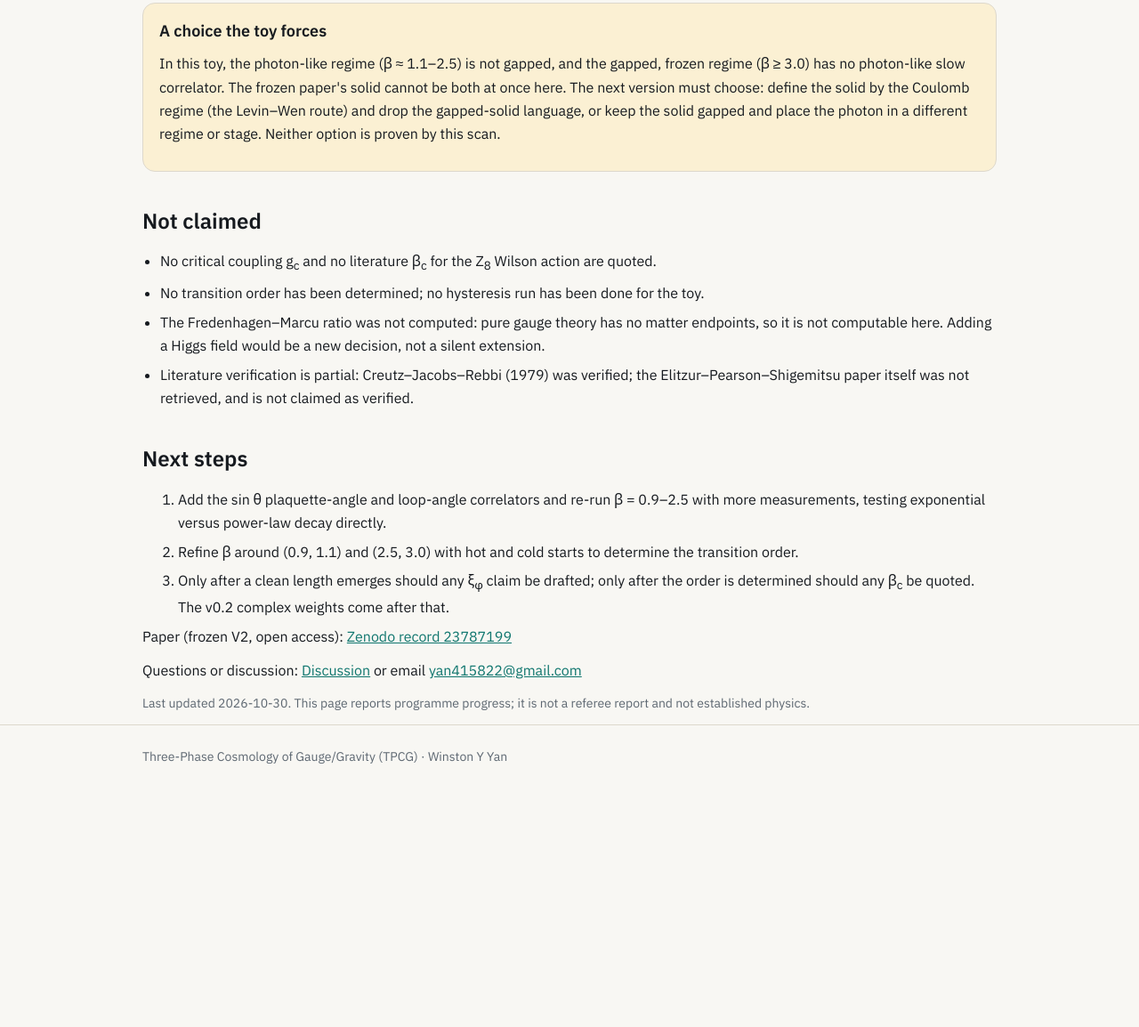
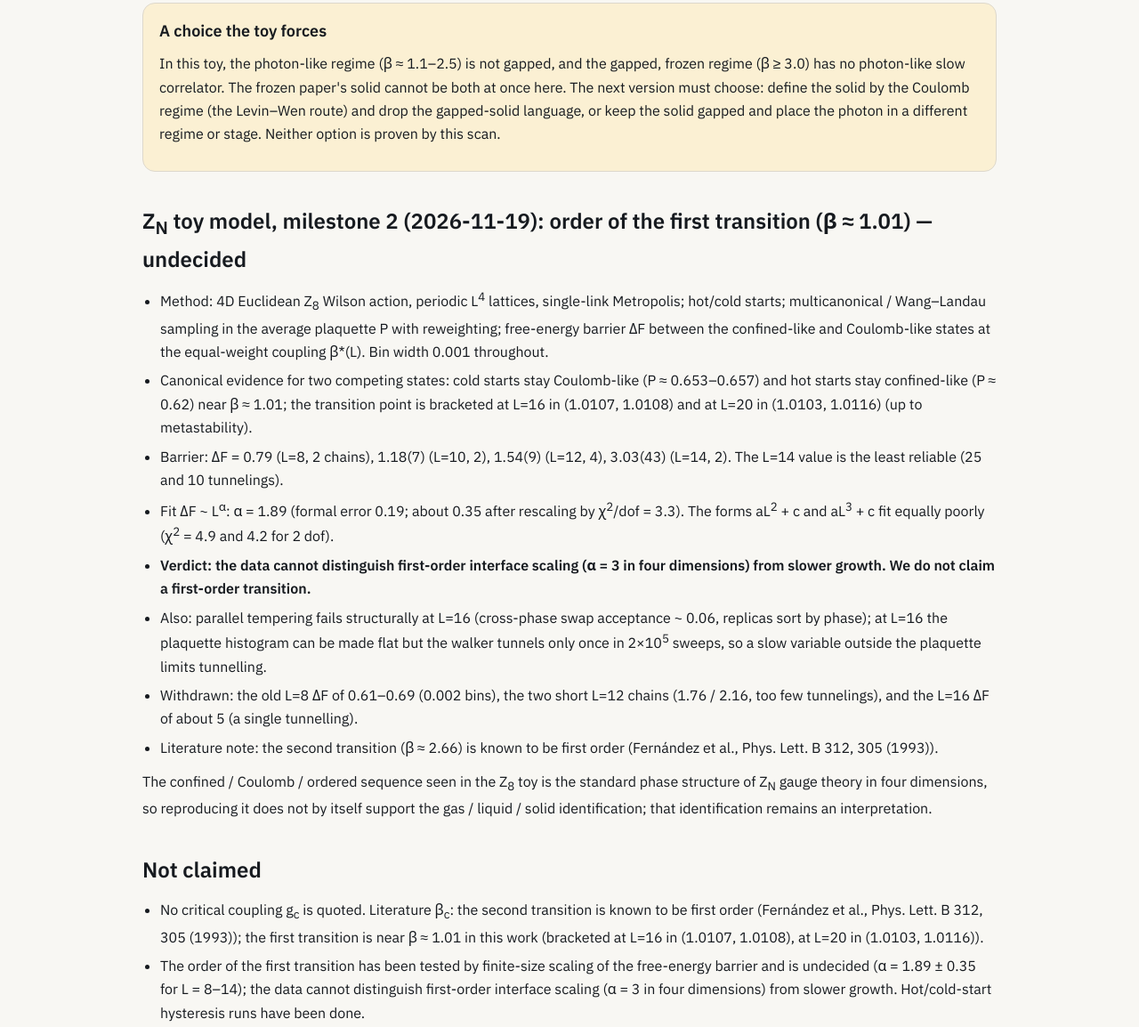
Before and after one commit to wyan66-art/tpcg, a plain HTML site: page progress.html in a window 1280 px wide. Shown: the part 1791-2945 px from the top of the page at 89% size. Before the commit the page ends 2689 px from the top, so only its background shows below. Drawn offline with Linux system fonts and the light colour scheme.

Commit message:
Progress: add Z8 milestone 2 (first-transition order undecided), update Not claimed, 2026-11-20

```diff
--- a/progress.html
+++ b/progress.html
@@ -105,12 +105,25 @@ footer{border-top:1px solid var(--line);padding:24px 0;color:var(--muted);font-s
     <p><span class="en">In this toy, the photon-like regime (β ≈ 1.1–2.5) is not gapped, and the gapped, frozen regime (β ≥ 3.0) has no photon-like slow correlator. The frozen paper's solid cannot be both at once here. The next version must choose: define the solid by the Coulomb regime (the Levin–Wen route) and drop the gapped-solid language, or keep the solid gapped and place the photon in a different regime or stage. Neither option is proven by this scan.</span><span class="zh">在这个 toy 里，光子型区间（β ≈ 1.1–2.5）不 gapped，而 gapped 的冻结区间（β ≥ 3.0）又没有光子型慢关联子。冻结论文里的固相在这里不能同时是两者。下一版必须二选一：按 Levin–Wen 路线用 Coulomb 相定义固相、放弃 gapped 固相的说法，或者固相保持 gapped、光子放另一个区间或阶段。这次扫描没有证明其中任何一个。</span></p>
   </div>
 
+  <h2><span class="en">Z<sub>N</sub> toy model, milestone 2 (2026-11-19): order of the first transition (β ≈ 1.01) — undecided</span><span class="zh">Z<sub>N</sub> 玩具模型，里程碑 2（2026-11-19）：第一个转变（β ≈ 1.01）的级数——未定</span></h2>
+  <ul>
+    <li><span class="en">Method: 4D Euclidean Z<sub>8</sub> Wilson action, periodic L<sup>4</sup> lattices, single-link Metropolis; hot/cold starts; multicanonical / Wang–Landau sampling in the average plaquette P with reweighting; free-energy barrier ΔF between the confined-like and Coulomb-like states at the equal-weight coupling β*(L). Bin width 0.001 throughout.</span><span class="zh">方法：4D 欧氏 Z<sub>8</sub> Wilson 作用量，周期 L<sup>4</sup>，单链 Metropolis；冷/热启动；在平均 plaquette P 上做多正则/Wang–Landau 抽样并重加权；在两相权重相等的 β*(L) 处取禁闭相与库仑相之间的自由能垒 ΔF。bin 宽统一为 0.001。</span></li>
+    <li><span class="en">Canonical evidence for two competing states: cold starts stay Coulomb-like (P ≈ 0.653–0.657) and hot starts stay confined-like (P ≈ 0.62) near β ≈ 1.01; the transition point is bracketed at L=16 in (1.0107, 1.0108) and at L=20 in (1.0103, 1.0116) (up to metastability).</span><span class="zh">两态证据（正则链）：β ≈ 1.01 附近冷启动停在库仑相（P ≈ 0.653–0.657），热启动停在禁闭相（P ≈ 0.62）；转变点在 L=16 被夹在 (1.0107, 1.0108)，L=20 在 (1.0103, 1.0116)（在亚稳性意义上）。</span></li>
+    <li><span class="en">Barrier: ΔF = 0.79 (L=8, 2 chains), 1.18(7) (L=10, 2), 1.54(9) (L=12, 4), 3.03(43) (L=14, 2). The L=14 value is the least reliable (25 and 10 tunnelings).</span><span class="zh">垒高：ΔF = 0.79（L=8，2 链）、1.18(7)（L=10，2 链）、1.54(9)（L=12，4 链）、3.03(43)（L=14，2 链）。L=14 最不可靠（隧穿仅 25、10 次）。</span></li>
+    <li><span class="en">Fit ΔF ~ L<sup>α</sup>: α = 1.89 (formal error 0.19; about 0.35 after rescaling by χ<sup>2</sup>/dof = 3.3). The forms aL<sup>2</sup> + c and aL<sup>3</sup> + c fit equally poorly (χ<sup>2</sup> = 4.9 and 4.2 for 2 dof).</span><span class="zh">拟合 ΔF ∝ L<sup>α</sup>：α = 1.89（形式误差 0.19；按 χ<sup>2</sup>/dof = 3.3 放大后约 0.35）；aL<sup>2</sup>+c 与 aL<sup>3</sup>+c 同样拟合不好（χ<sup>2</sup> = 4.9 与 4.2，各 2 自由度）。</span></li>
+    <li><span class="en"><strong>Verdict: the data cannot distinguish first-order interface scaling (α = 3 in four dimensions) from slower growth. We do not claim a first-order transition.</strong></span><span class="zh"><strong>结论：数据无法区分一级界面标度（四维中 α=3）与更慢的增长，不声称一级相变。</strong></span></li>
+    <li><span class="en">Also: parallel tempering fails structurally at L=16 (cross-phase swap acceptance ~ 0.06, replicas sort by phase); at L=16 the plaquette histogram can be made flat but the walker tunnels only once in 2×10<sup>5</sup> sweeps, so a slow variable outside the plaquette limits tunnelling.</span><span class="zh">另：并行回火在 L=16 结构性失败；L=16 的 plaquette 直方图可压平但 20 万扫描只隧穿一次，说明限制隧穿的慢变量在 plaquette 之外。</span></li>
+    <li><span class="en">Withdrawn: the old L=8 ΔF of 0.61–0.69 (0.002 bins), the two short L=12 chains (1.76 / 2.16, too few tunnelings), and the L=16 ΔF of about 5 (a single tunnelling).</span><span class="zh">作废：旧 L=8 的 ΔF（0.61–0.69，0.002 bin）、L=12 两条短链（1.76/2.16，隧穿太少）、L=16 的 ΔF ≈ 5（只隧穿一次）。</span></li>
+    <li><span class="en">Literature note: the second transition (β ≈ 2.66) is known to be first order (Fernández et al., Phys. Lett. B 312, 305 (1993)).</span><span class="zh">文献：第二个转变（β ≈ 2.66）已知为一级（Fernández 等，Phys. Lett. B 312, 305 (1993)）。</span></li>
+  </ul>
+  <p><span class="en">The confined / Coulomb / ordered sequence seen in the Z<sub>8</sub> toy is the standard phase structure of Z<sub>N</sub> gauge theory in four dimensions, so reproducing it does not by itself support the gas / liquid / solid identification; that identification remains an interpretation.</span><span class="zh">玩具中的“禁闭、库仑、冻结”顺序是 4 维 Z<sub>N</sub> 规范理论的标准相结构，复现它本身并不支持“气、液、固”的对应；该对应仍是一种解释。</span></p>
+
   <h2><span class="en">Not claimed</span><span class="zh">没有宣称的东西</span></h2>
   <ul>
-    <li><span class="en">No critical coupling g<sub>c</sub> and no literature β<sub>c</sub> for the Z<sub>8</sub> Wilson action are quoted.</span><span class="zh">没有引用临界耦合 g<sub>c</sub>，也没有引用 Z<sub>8</sub> Wilson 作用量的文献 β<sub>c</sub>。</span></li>
-    <li><span class="en">No transition order has been determined; no hysteresis run has been done for the toy.</span><span class="zh">没有判定任何转变的阶；toy 还没有做回滞跑。</span></li>
+    <li><span class="en">No critical coupling g<sub>c</sub> is quoted. Literature β<sub>c</sub>: the second transition is known to be first order (Fernández et al., Phys. Lett. B 312, 305 (1993)); the first transition is near β ≈ 1.01 in this work (bracketed at L=16 in (1.0107, 1.0108), at L=20 in (1.0103, 1.0116)).</span><span class="zh">没有引用临界耦合 g<sub>c</sub>。文献 β<sub>c</sub>：第二个转变已知为一级（Fernández 等，Phys. Lett. B 312, 305 (1993)）；第一个转变在本工作中约为 β ≈ 1.01（L=16 夹在 (1.0107, 1.0108)，L=20 在 (1.0103, 1.0116)）。</span></li>
+    <li><span class="en">The order of the first transition has been tested by finite-size scaling of the free-energy barrier and is undecided (α = 1.89 ± 0.35 for L = 8–14); the data cannot distinguish first-order interface scaling (α = 3 in four dimensions) from slower growth. Hot/cold-start hysteresis runs have been done.</span><span class="zh">第一个转变的级数已通过自由能垒的有限尺寸标度检验，结论未定（L=8–14，α=1.89±0.35）；数据无法区分一级界面标度（四维中 α=3）与更慢的增长。热启动/冷启动的回滞跑已做。</span></li>
     <li><span class="en">The Fredenhagen–Marcu ratio was not computed: pure gauge theory has no matter endpoints, so it is not computable here. Adding a Higgs field would be a new decision, not a silent extension.</span><span class="zh">Fredenhagen–Marcu 比没有算：纯规范理论没有物质端点，在这里算不了。加 Higgs 场将是一个新决定，不是悄悄的扩展。</span></li>
-    <li><span class="en">Literature verification is partial: Creutz–Jacobs–Rebbi (1979) was verified; the Elitzur–Pearson–Shigemitsu paper itself was not retrieved, and is not claimed as verified.</span><span class="zh">文献核实只做到一半：Creutz–Jacobs–Rebbi（1979）核实了；Elitzur–Pearson–Shigemitsu 原文没有取到，不宣称已核实。</span></li>
+    <li><span class="en">Literature verification is partial: Creutz–Jacobs–Rebbi (1979) was verified, and the Elitzur–Pearson–Shigemitsu citation is verified (Phys. Rev. D 19, 3698 (1979)); its full text has not yet been read, and is not claimed as verified.</span><span class="zh">文献核实只做到一半：Creutz–Jacobs–Rebbi（1979）核实了；Elitzur–Pearson–Shigemitsu 的引用已核实（Phys. Rev. D 19, 3698 (1979)），全文尚未读到，不宣称已核实。</span></li>
   </ul>
 
   <h2><span class="en">Next steps</span><span class="zh">下一步</span></h2>
@@ -122,7 +135,7 @@ footer{border-top:1px solid var(--line);padding:24px 0;color:var(--muted);font-s
 
   <p><span class="en">Paper (frozen V2, open access):</span><span class="zh">论文（冻结 V2，公开获取）：</span> <a href="https://zenodo.org/records/23787199">Zenodo record 23787199</a></p>
   <p><span class="en">Questions or discussion:</span><span class="zh">问题或讨论：</span> <a href="index.html#discuss">Discussion</a> <span class="en">or email</span><span class="zh">，或邮件</span> <a href="mailto:yan415822@gmail.com">yan415822@gmail.com</a></p>
-  <p style="color:var(--muted);font-size:14px"><span class="en">Last updated 2026-10-30. This page reports programme progress; it is not a referee report and not established physics.</span><span class="zh">最近更新 2026-10-30。本页汇报的是纲领进展，不是审稿报告，也不是已确立的物理。</span></p>
+  <p style="color:var(--muted);font-size:14px"><span class="en">Last updated 2026-11-20. This page reports programme progress; it is not a referee report and not established physics.</span><span class="zh">最近更新 2026-11-20。本页汇报的是纲领进展，不是审稿报告，也不是已确立的物理。</span></p>
 </main>
 <footer><div class="wrap"><p><span class="en">Three-Phase Cosmology of Gauge/Gravity (TPCG) · Winston Y Yan</span><span class="zh">规范/引力的三相宇宙学（TPCG）· Winston Y Yan</span></p></div></footer>
 <script>
```
